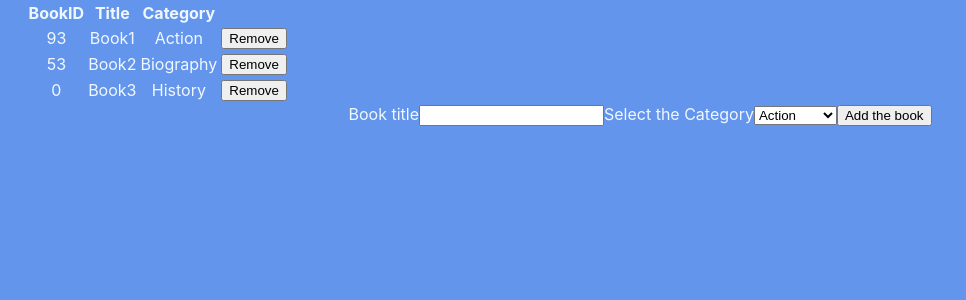
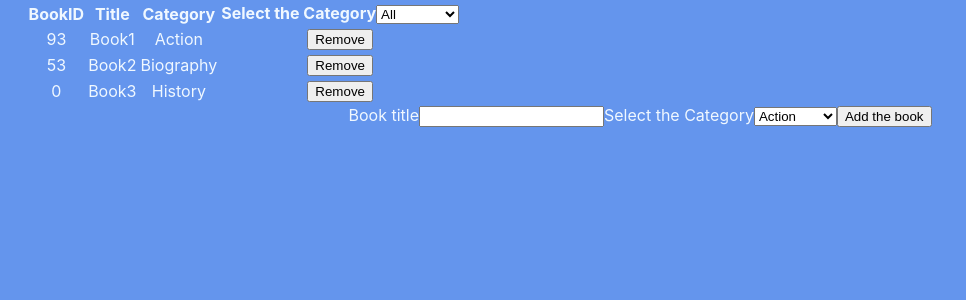
Before and after one commit to julian3493/bookstore-react, a React (Create React App) app: page / in a window 1280 px wide. Shown: the top 300 px of the page, without its empty margins (0-966 px from the left). Built offline with nearby package versions, Linux system fonts and the light colour scheme.

Commit message:
implement category filer method

```diff
--- a/src/actions/index.js
+++ b/src/actions/index.js
@@ -4,4 +4,4 @@ export const CHANGE_FILTER = 'FILTER';
 
 export const createBook = (book) => ({ type: CREATE_BOOK, book });
 export const removeBook = (book) => ({ type: REMOVE_BOOK, book });
-export const filterBook = (filter) => ({ type: CHANGE_FILTER, filter})
+export const filterBook = (filter) => ({ type: CHANGE_FILTER, filter });
--- /dev/null
+++ b/src/components/CategoryFilter.js
@@ -0,0 +1,22 @@
+import React from 'react';
+
+const CategoryFilter = () => {
+  const categories = ['All', 'Action', 'Biography', 'History', 'Horror', 'Kids', 'Learning', 'Sci-Fi'];
+
+  return (
+    <div>
+      <label htmlFor="filtercategories">
+        Select the Category
+        <select id="filtercategories">
+          {categories.map((cat) => (
+            <option key={cat} value={cat}>
+              {cat}
+            </option>
+          ))}
+        </select>
+      </label>
+    </div>
+  );
+};
+
+export default CategoryFilter;
--- a/src/containers/BooksList.js
+++ b/src/containers/BooksList.js
@@ -4,6 +4,7 @@ import PropTypes from 'prop-types';
 import { removeBook } from '../actions/index';
 
 import Book from '../components/Book';
+import CategoryFilter from '../components/CategoryFilter';
 
 const BooksList = ({ books, remove }) => {
   const handleRemoveBook = (book) => {
@@ -22,6 +23,9 @@ const BooksList = ({ books, remove }) => {
           </th>
           <th>
             Category
+          </th>
+          <th>
+            <CategoryFilter />
           </th>
         </tr>
       </thead>
--- a/src/index.js
+++ b/src/index.js
@@ -12,7 +12,7 @@ const initialState = [
   { id: Math.floor(Math.random() * 100), title: 'Book3', category: 'History' },
 ];
 
-const store = createStore(index, { books: initialState, filter: 'All' });
+const store = createStore(index, { books: initialState, filter: '' });
 
 const wrapper = (
   <Provider store={store}>
--- a/src/reducers/filter.js
+++ b/src/reducers/filter.js
@@ -1,12 +1,12 @@
-import { CHANGE_FILTER } from "../actions";
+import { CHANGE_FILTER } from '../actions';
 
 const filter = (state = 'All', action) => {
-  switch(action.type) {
+  switch (action.type) {
     case CHANGE_FILTER:
       return action.filter;
     default:
       return state;
   }
-}
+};
 
 export default filter;
```
Also changed, not shown: src/reducers/books.js (line endings or trailing spaces).
